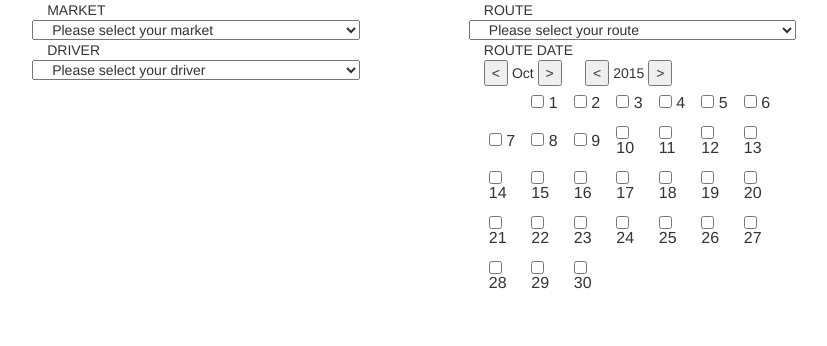
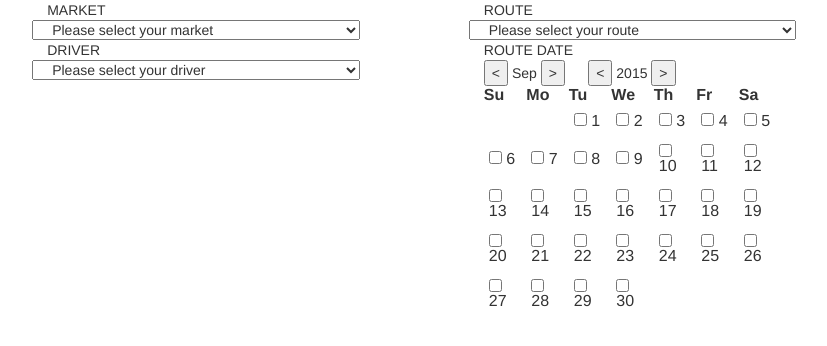
Before and after one commit to gzmask/knockoutjs-app, a plain HTML site: page index.html in a window 1280 px wide. Shown: the whole page, without its empty margins (62-889 px from the left). Drawn offline with Linux system fonts and the light colour scheme.

Commit message:
minor bug fix

```diff
--- a/app.js
+++ b/app.js
@@ -48,7 +48,7 @@ function changeMonth(year, month, weeks/*the weeks of a month in an observalbe a
   //unessary: weeks()[0].days.valueHasMutated();
 }
 
-//view model class
+//The knockout view model class
 var VM = function(){
   var self = this;
   self.markets=states;
@@ -107,11 +107,12 @@ var VM = function(){
       changeMonth(this.year(), this.month(), this.weeks);};
 };
 
-
+//main binding on ready
 $(document).ready(function() {
   var vm = new VM();
   ko.applyBindings(vm);
   var d = new Date();
-  changeMonth(d.getYear(), d.getDate(), vm.weeks);
-
+  vm.month(d.getMonth());
+  vm.year(d.getFullYear());
+  changeMonth(d.getFullYear(), d.getMonth(), vm.weeks);
 });
--- a/index.html
+++ b/index.html
@@ -48,7 +48,11 @@
         <span data-bind="text: year"></span>
         <button data-bind="click:increaseCurrentYear">></button>
         <br />
-        <table data-bind="foreach: weeks">
+        <table>
+          <thread>
+            <th>Su</td> <th>Mo</td> <th>Tu</td> <th>We</td> <th>Th</td> <th>Fr</td> <th>Sa</td>
+          </thread>
+          <tbody data-bind="foreach: weeks">
             <tr data-bind="foreach: days">
               <td>
                 <div data-bind="visible: $data.display" style="padding: 5px;">
@@ -57,6 +61,7 @@
                 </div>
               </td>
             </tr>
+          </tbody>
         </table>
       </div>
     </div>
```
Lines whose indentation alone changed are shown as unchanged.
